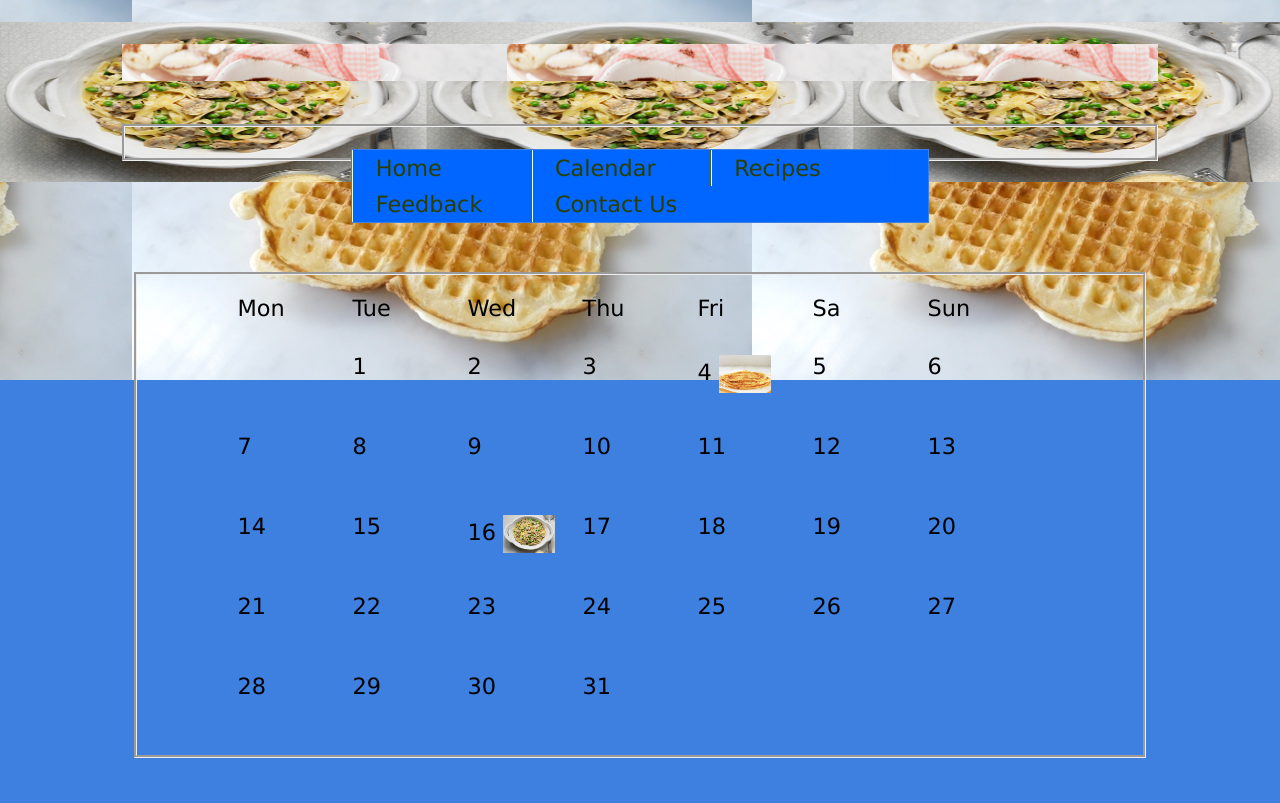
After one commit to benedictmulongo/TastyRecipes, a PHP site: page /calendrier.html in a window 1280 px wide. The commit adds this page. Run offline with PHP 8.4, Linux system fonts and the light colour scheme.

Commit message:
Add files via upload

```diff
--- /dev/null
+++ b/PART1 CSS_HTML/calendrier.html
@@ -0,0 +1,138 @@
+<!DOCTYPE html>
+<html lang="en">
+<head>
+    <meta charset="UTF-8">
+    <link rel="stylesheet" href="css/normalize.css">
+    <link rel="stylesheet" href="css/gridlayout.css">
+    <meta http-equiv="x-ua-compatible" content="ie=edge">
+    <meta name="description" content="">
+    <meta name="viewport" content="width=device-width, initial-scale=1">
+    <link rel="manifest" href="site.webmanifest">
+    <link rel="apple-touch-icon" href="icon.png">
+    <!-- Place favicon.ico in the root directory -->
+
+    <title>Calendar</title>
+</head>
+<body>
+<div class="app-layout">
+    <div class="tweets">
+    </div>
+    <div class="replies">
+    </div>
+    <div class="search">
+    </div>
+    <div class="t1">
+    </div>
+    <div class="r1">
+        <ul class="nav">
+            <li><a href="gridhtml.html">Home</a></li>
+            <li><a href="/products/">Calendar</a>
+                <ul>
+                    <li>
+                        <a href="calendrier.html">January</a>
+                    </li>
+                    <li><a href="/products/fontdeck/">February</a></li>
+                    <li><a href="/products/silverback/">Mars</a></li>
+                    <li><a href="/products/fontdeck/">April</a></li>
+                    <li><a href="/products/silverback/">May</a></li>
+                    <li><a href="/products/fontdeck/">June</a></li>
+                    <li><a href="/products/silverback/">July</a></li>
+                    <li><a href="/products/fontdeck/">August</a></li>
+                    <li><a href="/products/silverback/">September</a></li>
+                    <li><a href="/products/fontdeck/">October</a></li>
+                    <li><a href="/products/silverback/">November</a></li>
+                    <li><a href="/products/fontdeck/">December</a></li>
+                </ul>
+            </li>
+            <li><a href="/services/">Recipes</a>
+                <ul>
+                    <li><a href="recept1.html">Meatballs</a></li>
+                    <li><a href="recep2.html">Pancakes</a></li>
+                </ul>
+            </li>
+            <li><a href="/services/">Feedback</a>
+                <ul>
+                    <li><a href="/services/design/">Website</a></li>
+                    <li><a href="/services/development/">Recipes</a></li>
+                </ul>
+            </li>
+            <li><a href="/contact/">Contact Us</a></li>
+        </ul>
+    </div>
+    <div class="s1">
+    </div>
+</div>
+<div class="calendar_layout">
+
+    <div class="right0"> </div>
+    <div class="d1"> Mon </div>
+    <div class="d2"> Tue </div>
+    <div class="d3"> Wed </div>
+    <div class="d4"> Thu </div>
+    <div class="d5"> Fri </div>
+    <div class="d6"> Sa </div>
+    <div class="d7"> Sun </div>
+    <div class="left0"></div>
+
+    <div class="right1"> </div>
+    <div class="day1">  </div>
+    <div class="day2"> 1 </div>
+    <div class="day3"> 2 </div>
+    <div class="day4"> 3 </div>
+    <div class="day5">
+        4
+        <a href ="recept1.html">
+            <img src ="mat3.jpg" width = "52" height ="38" alt ="Calendar page"/>
+        </a>
+    </div>
+    <div class="day6"> 5 </div>
+    <div class="day7"> 6 </div>
+    <div class="left1"></div>
+
+    <div class="right2"></div>
+    <div class="day8"> 7 </div>
+    <div class="day9"> 8 </div>
+    <div class="day10"> 9 </div>
+    <div class="day11"> 10 </div>
+    <div class="day12"> 11 </div>
+    <div class="day13"> 12 </div>
+    <div class="day14"> 13 </div>
+    <div class="left2"></div>
+
+    <div class="right3"></div>
+    <div class="day15"> 14 </div>
+    <div class="day16"> 15 </div>
+    <div class="day17">
+        16
+        <a href ="recep2.html">
+            <img src ="mat5.jpg" width = "52" height ="38" alt ="Calendar page"/>
+        </a>
+    </div>
+    <div class="day18"> 17 </div>
+    <div class="day19"> 18 </div>
+    <div class="day20"> 19 </div>
+    <div class="day21"> 20 </div>
+    <div class="left3"></div>
+
+    <div class="right4"></div>
+    <div class="day22"> 21 </div>
+    <div class="day23"> 22 </div>
+    <div class="day24"> 23 </div>
+    <div class="day25"> 24 </div>
+    <div class="day26"> 25 </div>
+    <div class="day27"> 26 </div>
+    <div class="day28"> 27 </div>
+    <div class="left4"></div>
+
+    <div class="right5"></div>
+    <div class="day29"> 28 </div>
+    <div class="day30"> 29 </div>
+    <div class="day31"> 30 </div>
+    <div class="day32"> 31 </div>
+    <div class="day33">  </div>
+    <div class="day34">  </div>
+    <div class="day35">  </div>
+    <div class="left5"></div>
+</div>
+</body>
+</html>
--- a/PART1 CSS_HTML/gridlayout.css
+++ b/PART1 CSS_HTML/gridlayout.css
@@ -560,10 +560,10 @@ html {
     text-shadow: none;
 }
 
-::selection {
+/*::selection {
     background: #b3d4fc;
     text-shadow: none;
-}
+}*/
 
 /*
  * A better looking default horizontal rule
@@ -655,8 +655,6 @@ textarea {
 .visuallyhidden {
     border: 0;
     clip: rect(0 0 0 0);
-    -webkit-clip-path: inset(50%);
-    clip-path: inset(50%);
     height: 1px;
     margin: -1px;
     overflow: hidden;
@@ -675,8 +673,6 @@ textarea {
 .visuallyhidden.focusable:active,
 .visuallyhidden.focusable:focus {
     clip: auto;
-    -webkit-clip-path: none;
-    clip-path: none;
     height: auto;
     margin: 0;
     overflow: visible;
@@ -745,20 +741,20 @@ textarea {
 }
 @media only screen and (max-width: 1200px) {
     /* Style adjustments for viewports that meet the condition */
+
 }
 @media only screen and (max-height: 1920px) {
     /* Style adjustments for viewports that meet the condition */
+    .text {
+        display: grid; /* 1 */
+        grid-template-columns: 100px 1fr 100px; /* 2 */
+        grid-template-rows: 50vh; /* 3 */
+        margin-top: 2em;
+        margin-bottom: 50em;
+    }
 }
 
 
-
-
-@media print,
-(-webkit-min-device-pixel-ratio: 1.25),
-(min-resolution: 1.25dppx),
-(min-resolution: 120dpi) {
-    /* Style adjustments for high resolution devices */
-}
 
 /* ==========================================================================
    Print styles.
--- a/PART1 CSS_HTML/recep2.html
+++ b/PART1 CSS_HTML/recep2.html
@@ -68,7 +68,7 @@
     <div class="talk">
 
         <h1>Pancakes recipe</h1>
-        <img src ="mat4.jpg" width = "52" height ="38" alt ="Calendar page"/>
+        <img src ="mat4.jpg" width = "52" height ="38" alt ="food pancake"/>
         <h2>Ingredients</h2>
         <h5>1 c. all-purpose flour</h5>
         <h5>2 tbsp. sugar</h5>
--- a/PART1 CSS_HTML/recept1.html
+++ b/PART1 CSS_HTML/recept1.html
@@ -68,7 +68,7 @@
     <div class="space1"></div>
     <div class="talk">
         <h1>Meatbolls recipe</h1>
-        <img src ="mat5.jpg" width = "52" height ="38" alt ="Calendar page"/>
+        <img src ="mat5.jpg" width = "52" height ="38" alt ="food meatbolls"/>
         <h4>Steps to make a very good Meatbolls!</h4>
         <h2>Ingredients</h2>
         <h5> 1lb lean (at least 80%) ground beef </h5>
```
Also changed, not shown: PART1 CSS_HTML/main.css (added, +280 -0 lines).
